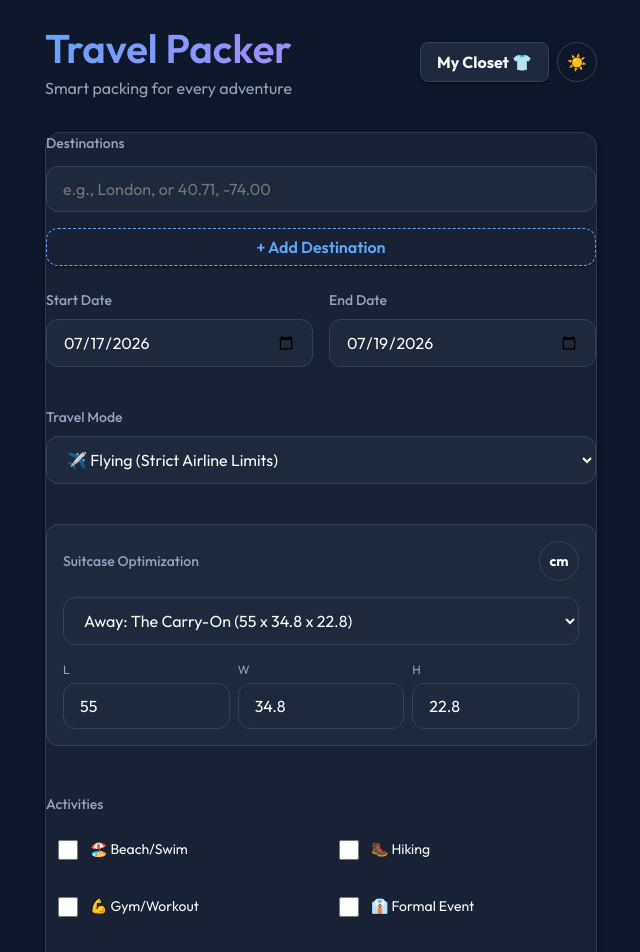
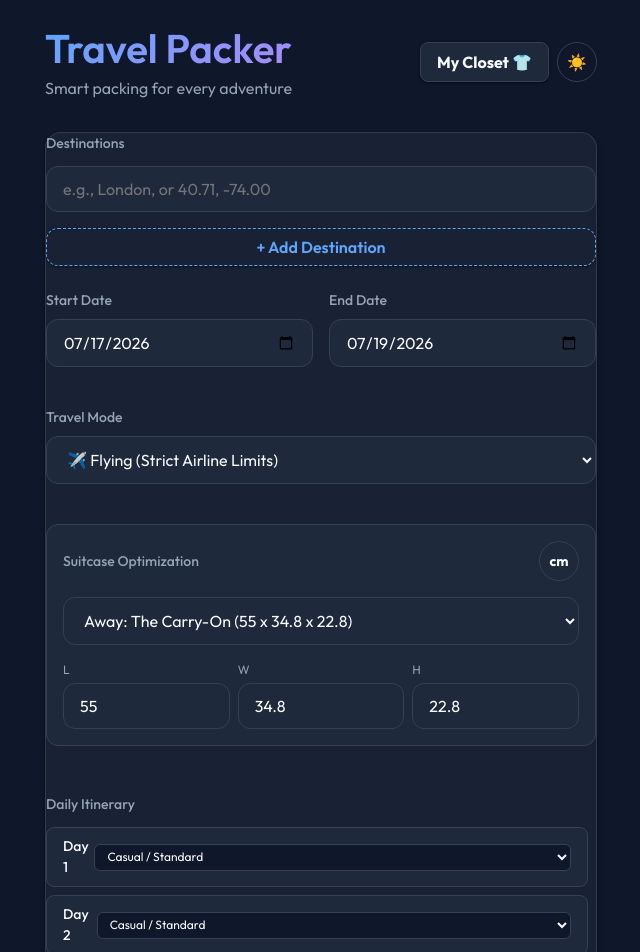
Before and after one commit to jf1shh/Travel-Packing-Optimizer, a React (Vite) app: page / in a window 1280 px wide. Shown: the top 952 px of the page, without its empty margins (319-959 px from the left). Built offline with nearby package versions, Linux system fonts and the light colour scheme.

Commit message:
feat: implement daily itinerary builder for trip generation

```diff
--- a/src/App.jsx
+++ b/src/App.jsx
@@ -90,7 +90,7 @@ function App() {
     setLengthUnit(prev => prev === 'cm' ? 'in' : 'cm');
   };
 
-  const handleGenerateList = async ({ destinations, startDate, endDate, gender, palette, travelMode, activities, suitcaseVolume }) => {
+  const handleGenerateList = async ({ destinations, startDate, endDate, gender, palette, travelMode, dailyActivities, suitcaseVolume }) => {
     setIsLoading(true);
     setError(null);
     setWeatherDataArray(null);
@@ -121,7 +121,7 @@ function App() {
 
       setWeatherDataArray(allWeatherData);
 
-      const result = generatePackingList(allWeatherData, duration, gender, suitcaseVolume, palette, travelMode, activities, wardrobe);
+      const result = generatePackingList(allWeatherData, duration, gender, suitcaseVolume, palette, travelMode, dailyActivities, wardrobe);
 
       setPackingList(result.list);
       setOutfits(result.outfitCombinations);
--- a/src/components/TripForm.jsx
+++ b/src/components/TripForm.jsx
@@ -16,15 +16,7 @@ const TripForm = ({ onSubmit, isLoading, lengthUnit, toggleLengthUnit }) => {
   const [travelMode, setTravelMode] = useState('flying');
 
   // Activities
-  const [activities, setActivities] = useState({
-    beach: false,
-    hike: false,
-    gym: false,
-    formal: false,
-    ski: false,
-    business: false,
-    nightout: false
-  });
+  const [dailyActivities, setDailyActivities] = useState(Array(30).fill(''));
 
   // Suitcase states
   const [preset, setPreset] = useState('away-carry');
@@ -40,9 +32,12 @@ const TripForm = ({ onSubmit, isLoading, lengthUnit, toggleLengthUnit }) => {
     else if (val === 'samsonite-check') { setLength('75'); setWidth('51'); setHeight('31'); }
   };
 
-  const handleActivityToggle = (key) => {
-    setActivities(prev => ({ ...prev, [key]: !prev[key] }));
+  const getDuration = () => {
+    const start = new Date(startDate);
+    const end = new Date(endDate);
+    return Math.max(1, Math.ceil((end - start) / (1000 * 60 * 60 * 24)) + 1);
   };
+  const duration = getDuration();
 
   const updateDestination = (index, value) => {
     const newDest = [...destinations];
@@ -67,7 +62,7 @@ const TripForm = ({ onSubmit, isLoading, lengthUnit, toggleLengthUnit }) => {
         gender,
         palette,
         travelMode,
-        activities,
+        dailyActivities: dailyActivities.slice(0, duration),
         suitcaseVolume: (parseFloat(length) || 0) * (parseFloat(width) || 0) * (parseFloat(height) || 0)
       });
     }
@@ -206,19 +201,32 @@ const TripForm = ({ onSubmit, isLoading, lengthUnit, toggleLengthUnit }) => {
         </div>
       </div>
 
-      {/* Activities Grid */}
+      {/* Daily Itinerary */}
       <div style={{ marginBottom: '1.5rem' }}>
-        <label style={{ fontSize: '0.875rem', fontWeight: '500', color: 'var(--text-secondary)', display: 'block', marginBottom: '0.75rem' }}>Activities</label>
-        <div style={{ display: 'grid', gridTemplateColumns: '1fr 1fr', gap: '0.75rem' }}>
-          {Object.entries({ beach: '🏖️ Beach/Swim', hike: '🥾 Hiking', gym: '💪 Gym/Workout', formal: '👔 Formal Event', ski: '⛷️ Skiing', business: '💼 Business', nightout: '🍸 Night Out' }).map(([key, label]) => (
-            <label key={key} className={`checkbox-wrapper ${activities[key] ? 'checked' : ''}`} style={{ margin: 0, padding: '0.75rem' }}>
-              <input
-                type="checkbox"
-                checked={activities[key]}
-                onChange={() => handleActivityToggle(key)}
-              />
-              <span className="checkbox-label" style={{ fontSize: '0.875rem' }}>{label}</span>
-            </label>
+        <label style={{ fontSize: '0.875rem', fontWeight: '500', color: 'var(--text-secondary)', display: 'block', marginBottom: '0.75rem' }}>Daily Itinerary</label>
+        <div style={{ display: 'flex', flexDirection: 'column', gap: '0.5rem', maxHeight: '200px', overflowY: 'auto', paddingRight: '0.5rem' }}>
+          {Array.from({ length: duration }).map((_, i) => (
+            <div key={i} style={{ display: 'flex', justifyContent: 'space-between', alignItems: 'center', background: 'var(--surface-color)', padding: '0.5rem 1rem', borderRadius: '8px', border: '1px solid var(--border-color)' }}>
+              <span style={{ fontSize: '0.875rem', fontWeight: '500' }}>Day {i + 1}</span>
+              <select
+                value={dailyActivities[i] || ''}
+                onChange={(e) => {
+                  const newArr = [...dailyActivities];
+                  newArr[i] = e.target.value;
+                  setDailyActivities(newArr);
+                }}
+                style={{ padding: '0.25rem 0.5rem', borderRadius: '6px', background: 'var(--bg-color)', color: 'var(--text-primary)', border: '1px solid var(--border-color)', fontSize: '0.75rem' }}
+              >
+                <option value="">Casual / Standard</option>
+                <option value="formal">Formal / Dinner</option>
+                <option value="gym">Gym / Workout</option>
+                <option value="beach">Beach / Pool</option>
+                <option value="hike">Hiking / Trail</option>
+                <option value="ski">Skiing / Snowboarding</option>
+                <option value="business">Business / Meeting</option>
+                <option value="nightout">Night Out / Clubbing</option>
+              </select>
+            </div>
           ))}
         </div>
       </div>
--- a/src/services/packerLogic.js
+++ b/src/services/packerLogic.js
@@ -135,7 +135,7 @@ const BASE_ITEMS = {
   }
 };
 
-export const generatePackingList = (weatherDataArray, tripDuration, gender, suitcaseVolume, paletteKey = 'quiet-luxury', travelMode = 'flying', activities = {}, userWardrobe = []) => {
+export const generatePackingList = (weatherDataArray, tripDuration, gender, suitcaseVolume, paletteKey = 'quiet-luxury', travelMode = 'flying', dailyActivities = [], userWardrobe = []) => {
   let allItems = [];
   let combinations = [];
 
@@ -214,7 +214,19 @@ export const generatePackingList = (weatherDataArray, tripDuration, gender, suit
     const dateIndex = d % (dailyWeather?.time?.length || 1);
 
     const comboIndex = d % combos.length;
-    const outfit = combos[comboIndex];
+    const baseOutfit = combos[comboIndex];
+    let outfit = { ...baseOutfit };
+
+    const act = dailyActivities[d];
+    if (act && ACTIVITY_GEAR[act]) {
+      const gear = ACTIVITY_GEAR[act].outfit;
+      outfit = {
+        top: gear.top,
+        bottom: gear.bottom,
+        shoe: gear.shoe,
+        outer: gear.outer
+      };
+    }
 
     let displayWeather = 'Clear/Mild';
     if (dailyWeather) {
@@ -230,6 +242,7 @@ export const generatePackingList = (weatherDataArray, tripDuration, gender, suit
       name: `Day ${d + 1}`,
       temp: dailyWeather ? dailyWeather.temperature_2m_max[dateIndex] : 20,
       weather: displayWeather,
+      activity: act || '',
       ...outfit
     });
   }
@@ -253,9 +266,10 @@ export const generatePackingList = (weatherDataArray, tripDuration, gender, suit
   addItem({ category: 'clothes', id: 'out1', name: finalOuter.name, vol: finalOuter.vol, weight: finalOuter.weight, priority: 8, isEssential: false, fold: 'bundle' });
   finalShoes.forEach((s, i) => addItem({ category: 'clothes', id: `shoe${i}`, name: s.name, vol: s.vol, weight: s.weight, priority: 8, isEssential: i === 0 }));
 
-  // Activities (Initial configuration)
-  Object.keys(activities).forEach(act => {
-    if (activities[act] && ACTIVITY_GEAR[act]) {
+  // Activities (Daily configuration)
+  const uniqueActivities = [...new Set(dailyActivities.filter(a => a))];
+  uniqueActivities.forEach(act => {
+    if (ACTIVITY_GEAR[act]) {
       ACTIVITY_GEAR[act].items.forEach(item => addItem(item));
     }
   });
```
